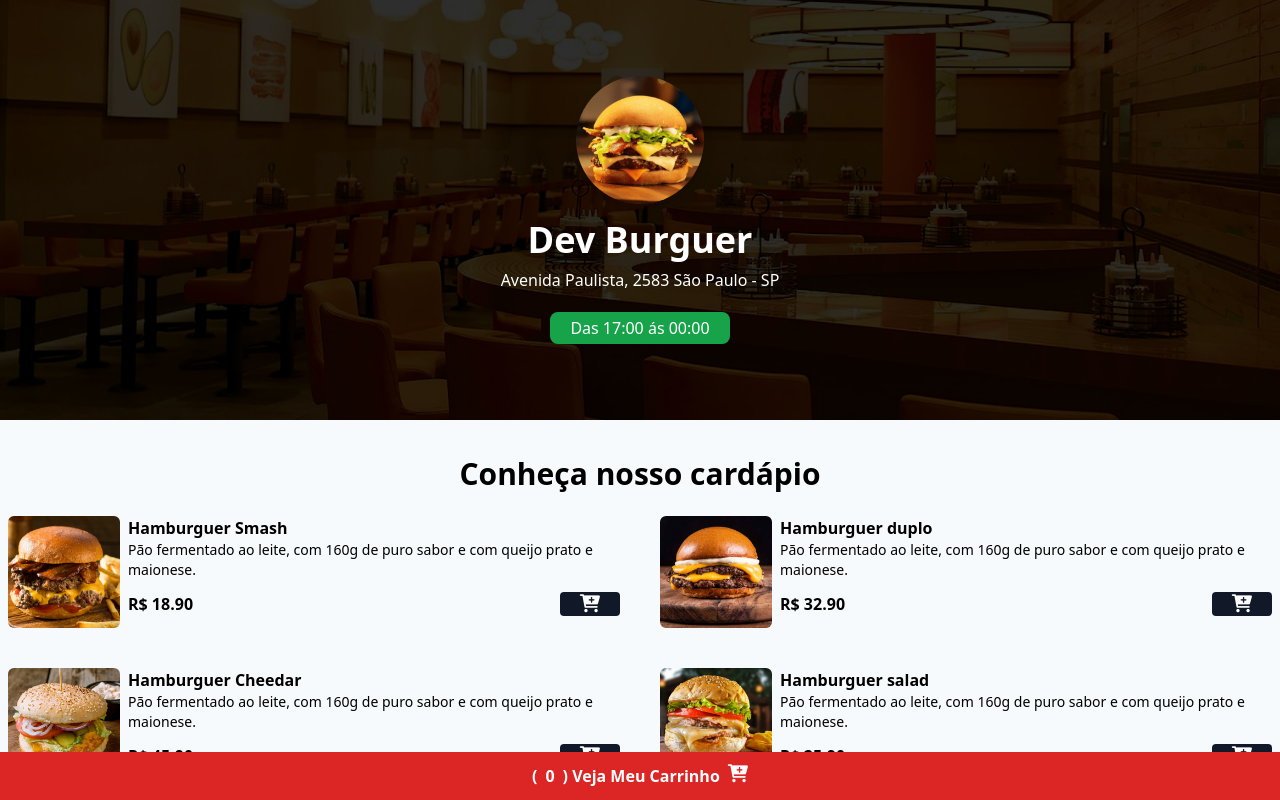
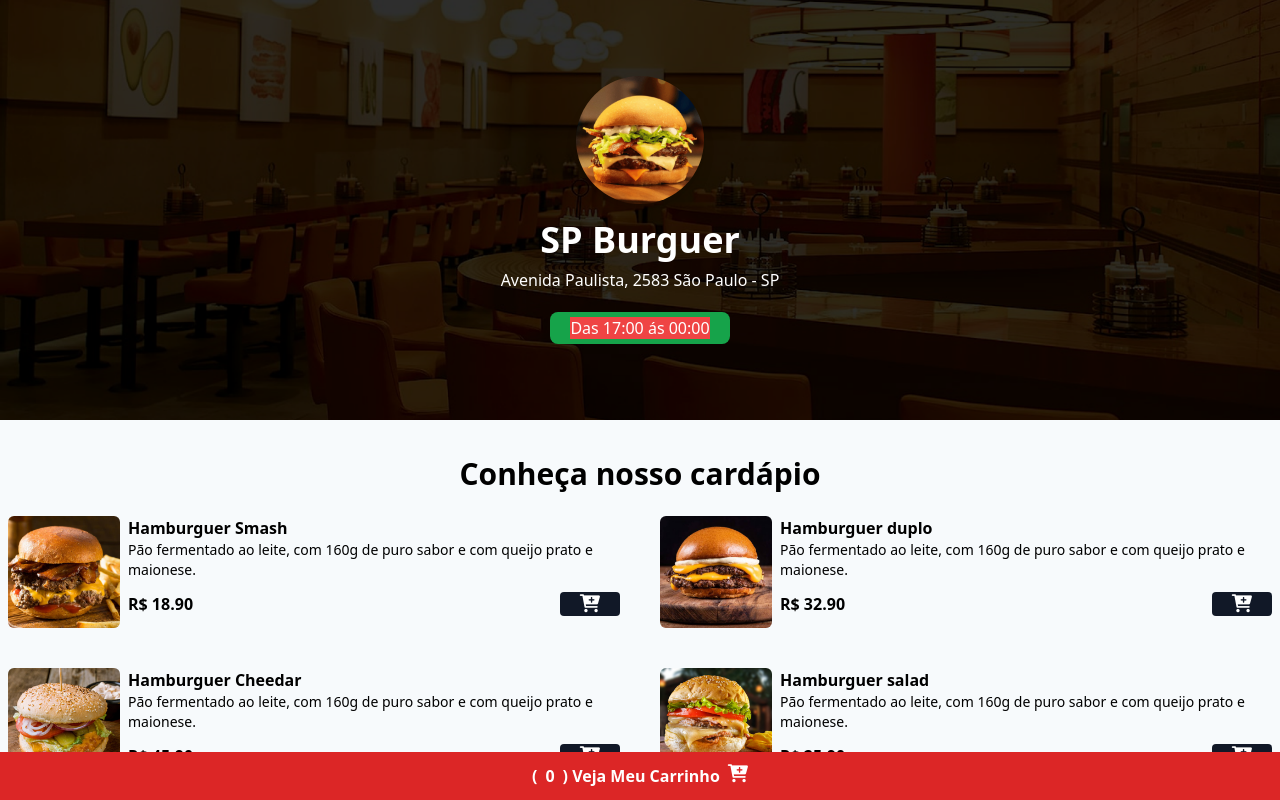
Before and after one commit to Weslley-silva23/project-hamburgueria, a website: page index.html in a window 1280 px wide. Shown: the top 800 px of the page. Drawn offline with nearby package versions, Linux system fonts and the light colour scheme.

Commit message:
Alteração no titulo

```diff
--- a/index.html
+++ b/index.html
@@ -24,7 +24,7 @@
             <img src="./assets/hamb-1.png" alt="logo-dev-burguer"
                 class="rounded-full shadow-lg h-32 w-32 hover:scale-110 duration-200" />
 
-            <h1 class=" text-white font-bold text-4xl mt-4 mb-2">Dev Burguer</h1>
+            <h1 class=" text-white font-bold text-4xl mt-4 mb-2">SP Burguer</h1>
 
             <span class="text-white font-medium"> Avenida Paulista, 2583 São Paulo - SP</span>
 
```
Also changed, not shown: styles/output.css.
